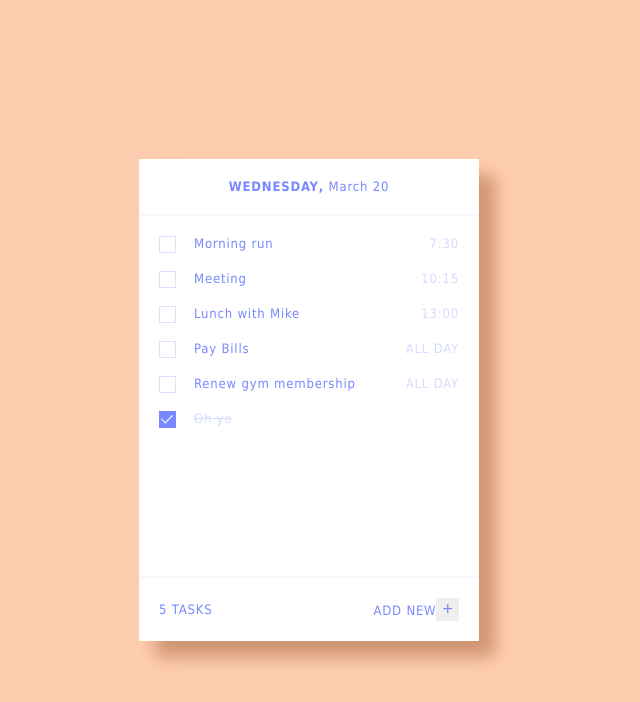
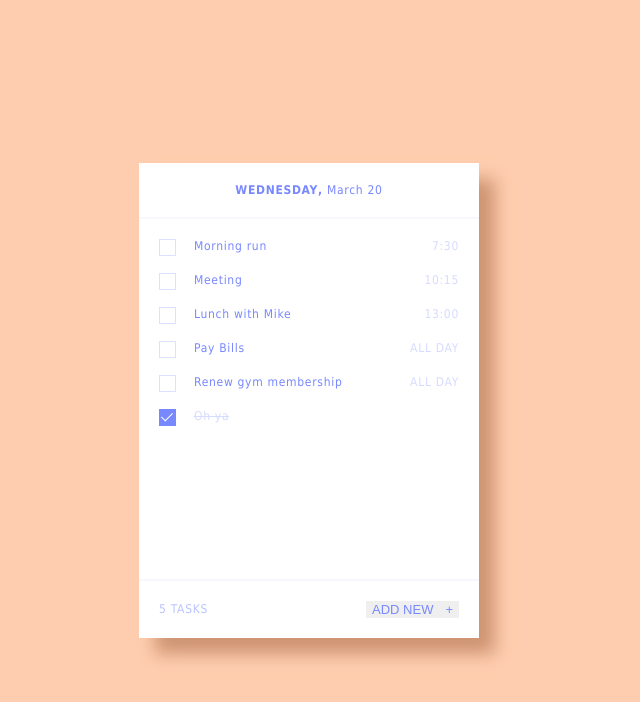
Before and after one commit to eric-to/todo, a React (Create React App) app: page / in a window 1280 px wide. Shown: the top 702 px of the page, without its empty margins (331-971 px from the left). Built offline with nearby package versions, Linux system fonts and the light colour scheme.

Commit message:
Add time

```diff
--- a/src/App.css
+++ b/src/App.css
@@ -1,18 +1,20 @@
 html {
-  height: 100%;
+  height: 100vh;
 }
 
 body {
   background-color: #FECDAF;
   color: #7888FF;
   font-family: "Tahoma", "Roboto", "Droid Sans", "Helvetica Neue", sans-serif;
-  font-size: 13px;
-  height: 100%;
-  letter-spacing: 0.8px;
+  font-size: 12px;
+  height: 100vh;
+  letter-spacing: 0.7px;
   margin: 0;
   padding: 0;
-  /* -webkit-font-smoothing: antialiased;
-  -moz-osx-font-smoothing: grayscale; */
+
+  -webkit-font-smoothing: antialiased;
+  -moz-osx-font-smoothing: grayscale;
+
   display: flex;
   justify-content: center;
   align-items: center;
@@ -22,15 +24,18 @@ button {
   border: none;
   color: #7888FF;
   cursor: pointer;
-  font-size: 18px;
+  font-size: 13px;
   outline: none;
 }
 
 input[type="text"] {
+  color: #7888FF;
   border: 1px solid #DDE0FF;
-  height: 18px;
-  min-width: 150px;
+  height: 15px;
+  margin-right: 2px;
   outline: none;
+  padding-left: 3px;
+  width: 90px;
 }
 
 .app {
@@ -82,3 +87,25 @@ input[type="text"] {
   display: flex;
   justify-content: space-between;
 }
+
+::placeholder { /* Chrome, Firefox, Opera, Safari 10.1+ */
+  color: #7888FF;
+  opacity: 0.6; /* Firefox */
+}
+
+:-ms-input-placeholder { /* Internet Explorer 10-11 */
+  color: red;
+}
+
+::-ms-input-placeholder { /* Microsoft Edge */
+  color: red;
+}
+
+.light-purple {
+  color: #7888FF;
+  opacity: 0.5;
+}
+
+.todo-form {
+  display: flex;
+}
--- a/src/App.js
+++ b/src/App.js
@@ -18,7 +18,9 @@ function App() {
   ]);
 
   const addTodo = text => {
-    const newTodos = [...todos, { text }];
+    console.log(text);
+    const newTodos = [...todos, text];
+    console.log(newTodos)
     setNumTasks(numTasks + 1)
     setTodos(newTodos);
   }
@@ -53,7 +55,7 @@ function App() {
         ))}
       </div>
       <footer className="card card-footer">
-        { numTasks === 1 ? "1 TASK" : `${numTasks} TASKS` }
+        <div className="light-purple">{ numTasks === 1 ? "1 TASK" : `${numTasks} TASKS` }</div>
         <TodoForm addTodo={addTodo} />
       </footer>
     </div>
--- a/src/Todo.js
+++ b/src/Todo.js
@@ -7,7 +7,7 @@ function Todo({ todo, index, completeTodo }) {
     >
       <div className="checkbox-container-container">
         <label className="checkbox-container">
-          <input type="checkbox" checked={todo.isComplete ? "checked" : ""} disabled={todo.isComplete ? true : false} onClick={() => completeTodo(index)} />
+          <input type="checkbox" readOnly checked={todo.isComplete ? "checked" : ""} disabled={todo.isComplete ? true : false} onClick={() => completeTodo(index)} />
           <span className="checkmark"></span>
         </label>
         <div>{todo.text}</div>
--- a/src/TodoForm.js
+++ b/src/TodoForm.js
@@ -2,39 +2,47 @@ import React, { useState } from 'react';
 
 function TodoForm({ addTodo }) {
   const [value, setValue] = useState("");
+  const [time, setTime] = useState("");
   const [isAddingTodo, setIsAddingTodo] = useState(false);
 
   const handleSubmit = e => {
     e.preventDefault();
-    if (!value) return;
-    addTodo(value);
+    if (!value || !time) return;
+    addTodo({text: value, isComplete: false, time: time});
     setValue("");
+    // window.location.reload();
   };
 
   const footer = () => {
     if (isAddingTodo) {
       return (
-        <input
-        type="text"
-        className="input"
-        onChange={e => setValue(e.target.value)}
-        placeholder="e.g. Morning Run @ 7:30"
-        />
+        <div>
+          <input
+            type="text"
+            className="input"
+            onChange={e => setValue(e.target.value)}
+            placeholder="e.g., Meeting"
+          />
+          <input
+            type="text"
+            className="input"
+            onChange={e => setTime(e.target.value)}
+            placeholder="e.g., 10:15"
+          />
+        </div>
       );
     } else {
       return (
-        <span>
-          ADD NEW
-        </span>
+        <button onClick={e => setIsAddingTodo(!isAddingTodo)}>ADD NEW</button>
       );
     }
   }
 
   return (
-    <form onSubmit={handleSubmit}>
+    <div className="todo-form">
       {footer()}
-      <button onClick={e => setIsAddingTodo(!isAddingTodo)}>{isAddingTodo ? "-" : "+"}</button>
-    </form>
+      <button onClick={handleSubmit}>+</button>
+    </div>
   )
 }
 
```
